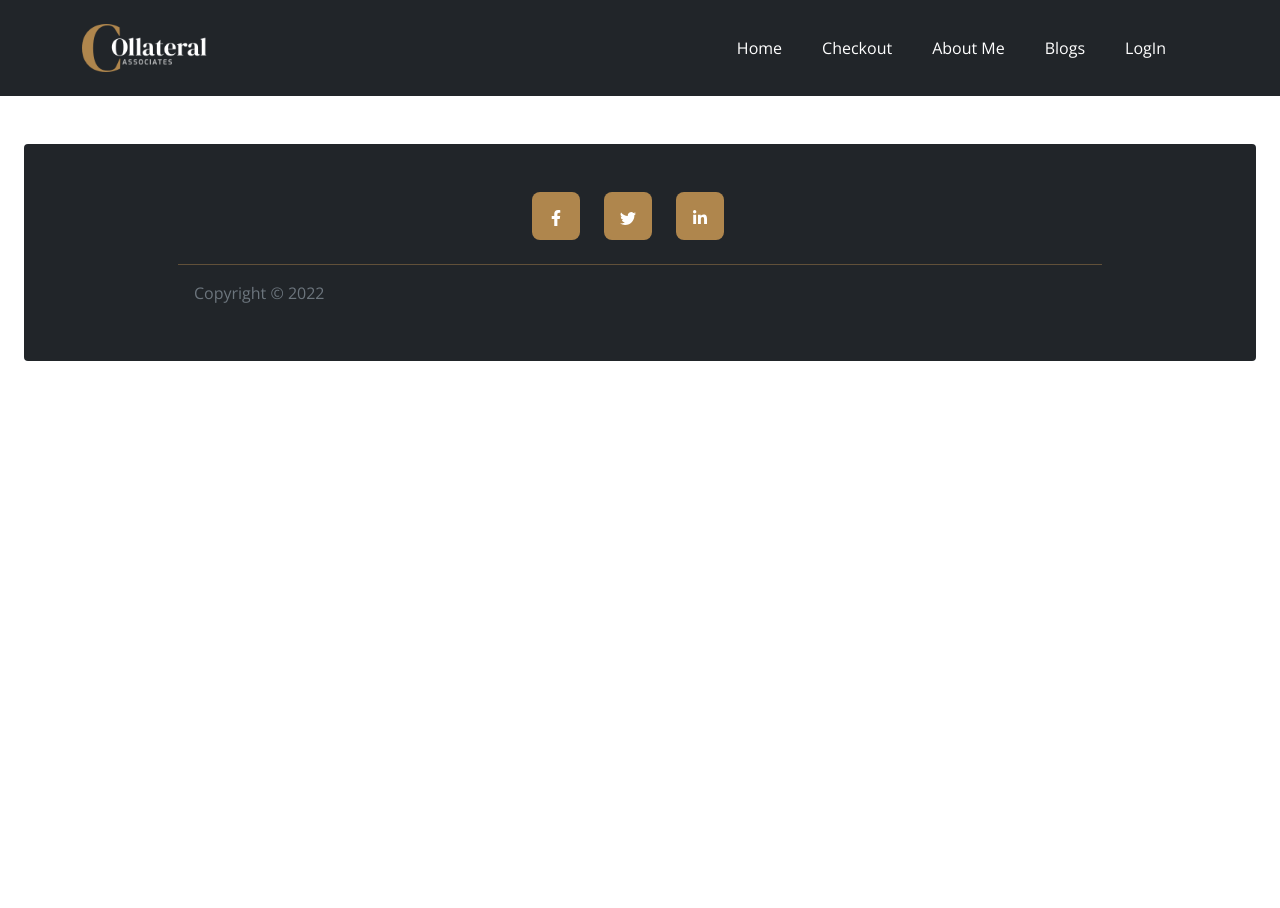
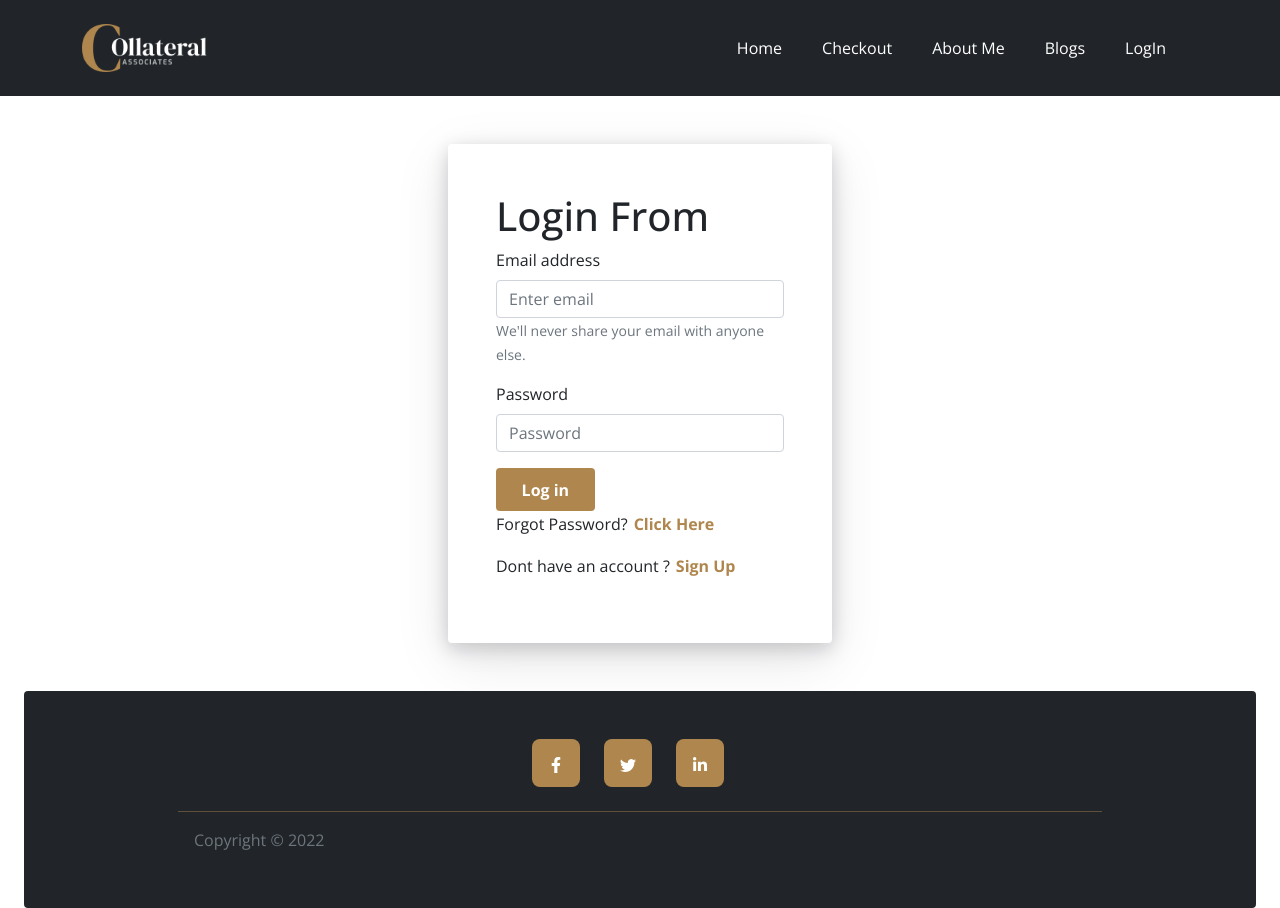
Before and after one commit to NishatFariza/Collateral-Associates, a React (Create React App) app: page /login in a window 1280 px wide. Before the commit the page ends 800 px from the top, so only its background shows below. Built offline with nearby package versions, Linux system fonts and the light colour scheme.

Commit message:
login form

```diff
--- a/src/App.js
+++ b/src/App.js
@@ -4,6 +4,7 @@ import './App.css';
 import Header from './Pages/Shared/Header/Header';
 import Footer from './Pages/Shared/Footer/Footer';
 import Home from './Pages/HomePage/Home/Home';
+import Login from './Pages/Auth/Login/Login';
 
 function App() {
   return (
@@ -11,6 +12,7 @@ function App() {
       <Header/>
       <Routes>
         <Route path='/'element={<Home/>}></Route>
+        <Route path='/login' element={<Login></Login>}></Route>
       </Routes>
       <Footer/>
     </div>
--- a/src/Pages/Auth/Login/Login.css
+++ b/src/Pages/Auth/Login/Login.css
@@ -0,0 +1,31 @@
+.login-form{
+    width: 30%;
+    box-shadow: rgba(17, 17, 26, 0.1) 0px 4px 16px, rgba(17, 17, 26, 0.1) 0px 8px 24px, rgba(17, 17, 26, 0.1) 0px 16px 56px;
+}
+
+.login-btn{
+    padding: .6rem 1.6rem;
+    background-color: #af864d;
+    transition: .5s;
+    margin-right: 1rem;
+
+}
+.login-btn:hover{
+    background-color: #5B4628;
+
+}
+
+/*Make responsive of tablet*/
+@media screen and (max-width:992px) {
+    .login-form{
+        width: 50%;
+    }
+
+}
+/*Make responsive of mobile*/
+@media screen and (max-width:576px) {
+    .login-form{
+        width: 90%;
+    }
+
+}
--- a/src/Pages/Auth/Login/Login.jsx
+++ b/src/Pages/Auth/Login/Login.jsx
@@ -1,9 +1,41 @@
 import React from "react";
+import { Form } from "react-bootstrap";
+import "./Login.css";
 
 const Login = () => {
   return (
     <div>
-      <h1>this is login</h1>
+      <div className="mx-auto my-5 login-form p-5 rounded">
+        <Form>
+          <h1>Login From</h1>
+          <Form.Group className="mb-3" controlId="formBasicEmail">
+            <Form.Label>Email address</Form.Label>
+            <Form.Control type="email" placeholder="Enter email" />
+            <Form.Text className="text-muted">
+              We'll never share your email with anyone else.
+            </Form.Text>
+          </Form.Group>
+          <Form.Group className="mb-3" controlId="formBasicPassword">
+            <Form.Label>Password</Form.Label>
+            <Form.Control type="password" placeholder="Password" />
+          </Form.Group>
+          <button className="border-0 rounded login-btn text-white fw-bold">
+            Log in
+          </button>
+        </Form>
+        <p>
+          Forgot Password?
+          <button className="primary-color border-0 bg-white fw-bold">
+            Click Here
+          </button>
+        </p>
+        <p>
+          Dont have an account ?
+          <button className="primary-color border-0 bg-white fw-bold">
+            Sign Up
+          </button>
+        </p>
+      </div>
     </div>
   );
 };
--- a/src/Pages/Shared/Header/Header.jsx
+++ b/src/Pages/Shared/Header/Header.jsx
@@ -27,8 +27,8 @@ const Header = () => {
               <Nav.Link className="me-4 text-white" as={Link} to="/blogs">
                 Blogs
               </Nav.Link>
-              <Nav.Link className="me-4 text-white" as={Link} to="/blogs">
-               LogIn
+              <Nav.Link className="me-4 text-white" as={Link} to="/login">
+                LogIn
               </Nav.Link>
             </Nav>
           </Navbar.Collapse>
```
